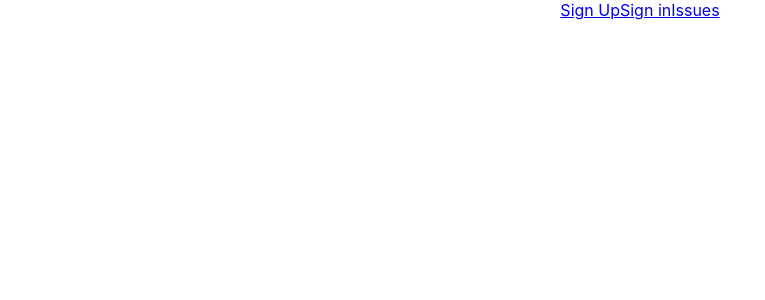
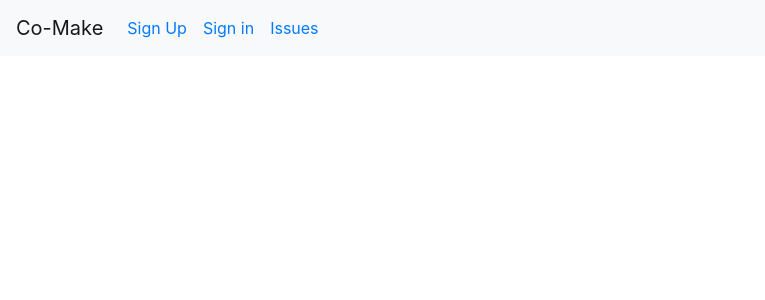
Before and after one commit to bwpt-co-make-2/Frontend, a React (Create React App) app in the folder app/: page / in a window 1280 px wide. Shown: the top 300 px of the page, without its empty margins (0-765 px from the left). Built offline with nearby package versions, Linux system fonts and the light colour scheme.

Commit message:
Reactstrap nav bar

```diff
--- a/app/package.json
+++ b/app/package.json
@@ -6,10 +6,12 @@
     "@testing-library/jest-dom": "^4.2.4",
     "@testing-library/react": "^9.3.2",
     "@testing-library/user-event": "^7.1.2",
+    "bootstrap": "^4.4.1",
     "react": "^16.13.0",
     "react-dom": "^16.13.0",
     "react-router-dom": "^5.1.2",
-    "react-scripts": "3.4.0"
+    "react-scripts": "3.4.0",
+    "reactstrap": "^8.4.1"
   },
   "scripts": {
     "start": "react-scripts start",
--- a/app/src/App.js
+++ b/app/src/App.js
@@ -1,21 +1,15 @@
 import React from 'react';
-import {
-  Route,
-  Link
-} from "react-router-dom";
+import { Route, Link } from "react-router-dom";
 import './App.css';
 import Signup from './components/Signup'
 import Signin from './components/Signin'
 import Issues from './components/Issues'
+import NavStrap from './components/Nav'
 
 function App() {
   return (
     <div className="App">
-      <nav>
-        <Link to='/signup'>Sign Up</Link>
-        <Link to='/signin'>Sign in</Link>
-        <Link to='/issues'>Issues</Link>
-      </nav>
+      <NavStrap />
       <Route path='/signup' component={Signup}/>
       <Route path='/signin' component={Signin}/>
       <Route path='/issues' component={Issues}/>
--- /dev/null
+++ b/app/src/components/Nav.js
@@ -0,0 +1,32 @@
+import React from 'react';
+import { Navbar, NavbarBrand, Nav, NavItem, NavLink, } from 'reactstrap';
+import { Link } from 'react-router-dom'
+
+const NavStrap = props => {
+  return (
+    <div>
+      <Navbar color="light" light expand="md">
+        <NavbarBrand href="/">Co-Make</NavbarBrand>
+        <Nav className="mr-auto" navbar>
+          <NavItem>
+            <NavLink>
+              <Link to="/signup">Sign Up</Link>
+            </NavLink>
+          </NavItem>
+          <NavItem>
+            <NavLink>
+              <Link to="/signin">Sign in</Link>
+            </NavLink>
+          </NavItem>
+          <NavItem>
+            <NavLink>
+              <Link to="/issues">Issues</Link>
+            </NavLink>
+          </NavItem>
+        </Nav>
+      </Navbar>
+    </div>
+  )
+}
+
+export default NavStrap
--- a/app/src/index.js
+++ b/app/src/index.js
@@ -4,6 +4,7 @@ import './index.css';
 import App from './App';
 import * as serviceWorker from './serviceWorker';
 import { BrowserRouter as Router } from 'react-router-dom';
+import 'bootstrap/dist/css/bootstrap.min.css';
 
 ReactDOM.render(<Router><App /></Router>, document.getElementById('root'));
 
```
Also changed, not shown: 1 other file (tests, documents, lock files or other folders).
